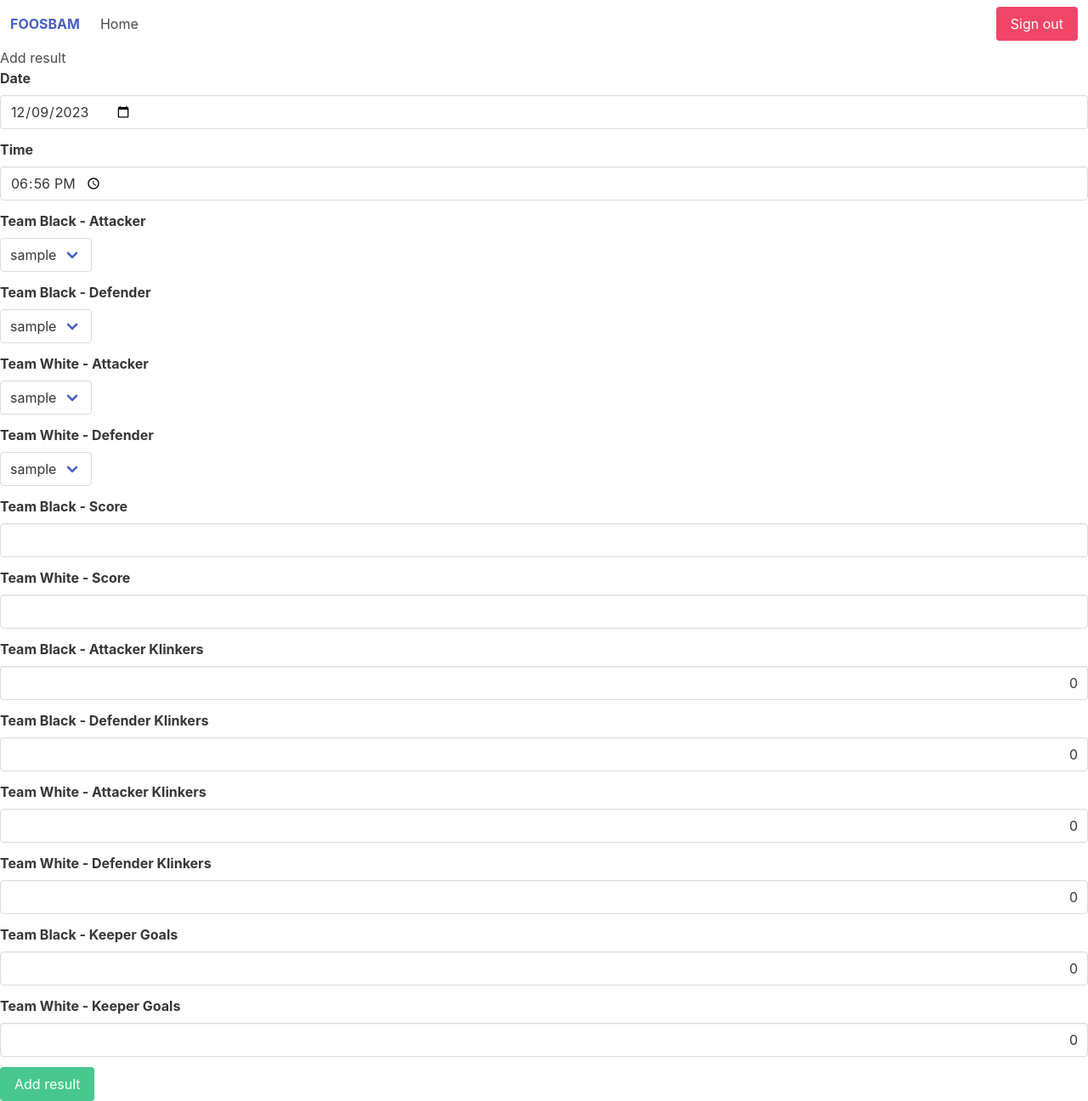
After one commit to CrossMark/foosbam, a Flask app: page /add_result in a window 1280 px wide. The commit adds this page. Shown: the whole page at 85% size. Run offline with Flask 3, Linux system fonts and the light colour scheme; the visitor is signed in with stand-in values (Sample User, id 1); data comes from the database, SQL or seed files in the repository.

Commit message:
add add_result page

```diff
--- a/foosbam/auth/routes.py
+++ b/foosbam/auth/routes.py
@@ -33,7 +33,7 @@ def login():
 
         # if next_page is not found, redirect to index. else to next_page
         if not next_page or urlsplit(next_page).netloc != '':
-            next_age = url_for('core.index')
+            next_page = url_for('core.index')
         return redirect(next_page)
     return render_template('auth/login.html', form=form)
 
--- a/foosbam/core/forms.py
+++ b/foosbam/core/forms.py
@@ -0,0 +1,24 @@
+from flask_wtf import FlaskForm
+from wtforms import DateField, IntegerField, SelectField, SubmitField, TimeField
+from wtforms.validators import DataRequired, InputRequired
+
+class AddMatchForm(FlaskForm):
+    # Match fields
+    date = DateField('Date', validators=[InputRequired()])
+    time = TimeField('Time', validators=[InputRequired()])
+    att_black = SelectField('Team Black - Attacker', validators=[InputRequired()])
+    def_black = SelectField('Team Black - Defender', validators=[InputRequired()])
+    att_white = SelectField('Team White - Attacker', validators=[InputRequired()])
+    def_white = SelectField('Team White - Defender', validators=[InputRequired()])
+
+    # Result fields
+    score_black = IntegerField('Team Black - Score', validators=[InputRequired()])
+    score_white = IntegerField('Team White - Score', validators=[InputRequired()])
+    klinker_att_black = IntegerField('Team Black - Attacker Klinkers', validators=[InputRequired()])
+    klinker_def_black = IntegerField('Team Black - Defender Klinkers', validators=[InputRequired()])
+    klinker_att_white = IntegerField('Team White - Attacker Klinkers', validators=[InputRequired()])
+    klinker_def_white = IntegerField('Team White - Defender Klinkers', validators=[InputRequired()])
+    keeper_black = IntegerField('Team Black - Keeper Goals', validators=[InputRequired()])
+    keeper_white = IntegerField('Team White - Keeper Goals', validators=[InputRequired()])
+
+    add_result = SubmitField('Add result')
--- a/foosbam/core/routes.py
+++ b/foosbam/core/routes.py
@@ -1,8 +1,73 @@
-from flask import render_template
-from flask_login import login_required
+from datetime import datetime
+from flask import redirect, render_template, request, url_for
+from flask_login import current_user, login_required
+from foosbam import db
+from foosbam.models import Match, Result, User
 from foosbam.core import bp
+from foosbam.core.forms import AddMatchForm
 
 @bp.route('/')
 @bp.route('/index')
 def index():
     return render_template("index.html")
+
+@bp.route('/add_result', methods=['GET', 'POST'])
+@login_required
+def add_result():
+    form = AddMatchForm()
+    players = [(p.id, p.username) for p in User.query.order_by('username')]
+    form.att_black.choices = form.def_black.choices = form.att_white.choices = form.def_white.choices = players
+
+    if request.method == 'GET':
+        form.date.data = datetime.now().date()
+        form.time.data = datetime.now().time()
+        form.klinker_att_black.data = 0
+        form.klinker_def_black.data = 0
+        form.klinker_att_white.data = 0
+        form.klinker_def_white.data = 0
+        form.keeper_black.data = 0
+        form.keeper_white.data = 0
+
+    if form.validate_on_submit():
+        # form.date.default = datetime.now().date()
+        # form.time.default = datetime.now().time()
+        # form.klinker_att_black.default = 0
+        # form.klinker_def_black.default = 0
+        # form.klinker_att_white.default = 0
+        # form.klinker_def_white.default = 0
+        # form.keeper_black.default = 0
+        # form.keeper_white.default = 0
+
+        played_at_timestamp = datetime.combine(form.date.data, form.time.data)
+
+        match = Match(
+            played_at=played_at_timestamp,
+            att_black=form.att_black.data,
+            def_black=form.def_black.data,
+            att_white=form.att_white.data,
+            def_white=form.def_white.data
+        )
+
+        db.session.add(match)
+        db.session.flush()
+
+        result = Result(
+            match_id = match.id,
+            created_by = current_user.id,
+            status = "Pending",
+            score_black = form.score_black.data,
+            score_white = form.score_white.data,
+            klinker_att_black = form.klinker_att_black.data,
+            klinker_att_white = form.klinker_att_white.data,
+            klinker_def_black = form.klinker_def_black.data,
+            klinker_def_white = form.klinker_def_white.data,
+            keeper_black = form.keeper_black.data,
+            keeper_white = form.keeper_white.data
+        )
+
+
+        db.session.add(result)
+        db.session.commit()
+        return redirect(url_for('core.index'))
+
+    return render_template("core/add_result.html", form=form)
--- a/foosbam/models.py
+++ b/foosbam/models.py
@@ -40,8 +40,8 @@ class Result(db.Model):
     match_id: so.Mapped[int] = so.mapped_column(sa.ForeignKey(Match.id), nullable=False)
     created_at: so.Mapped[datetime] = so.mapped_column(sa.DateTime(timezone=True), server_default=sa.func.now(), nullable=False, index=True)
     created_by: so.Mapped[int] = so.mapped_column(sa.ForeignKey(User.id), nullable=False)
-    checked_at: so.Mapped[datetime] = so.mapped_column(sa.DateTime(timezone=True), server_default=sa.func.now())
-    checked_by: so.Mapped[int] = so.mapped_column(sa.ForeignKey(User.id))
+    checked_at: so.Mapped[datetime] = so.mapped_column(sa.DateTime(timezone=True), nullable=True)
+    checked_by: so.Mapped[int] = so.mapped_column(sa.ForeignKey(User.id), nullable=True)
     status: so.Mapped[str] = so.mapped_column(sa.String(64), nullable=False)
     score_black: so.Mapped[int] = so.mapped_column(nullable=False)
     score_white: so.Mapped[int] = so.mapped_column(nullable=False)
--- /dev/null
+++ b/foosbam/templates/core/add_result.html
@@ -0,0 +1,7 @@
+{% extends "base.html" %}
+{% import "macros.html" as m %}
+
+{% block content %}
+    <h1>Add result</h1>
+    {{ m.quick_form(form) }}
+{% endblock %}
--- a/foosbam/templates/macros.html
+++ b/foosbam/templates/macros.html
@@ -51,6 +51,41 @@
             </div>
         </div>
 
+    {%- elif field.type == 'DateField' %}
+        <div class="field">
+            <label class="label">{{ field.label }}</label>
+            <div class="control">
+                {{  field(class="input", type="date")  }}
+            </div>
+            {% for error in field.errors %}
+                <p class="help is-danger">{{ error }}</p>
+            {% endfor %}
+        </div>
+
+    {%- elif field.type == 'IntegerField' %}
+        <div class="field">
+            <label class="label">{{ field.label }}</label>
+            <div class="control">
+                {{  field(class="input", type="number", dir='rtl')  }}
+            </div>
+            {% for error in field.errors %}
+                <p class="help is-danger">{{ error }}</p>
+            {% endfor %}
+        </div>
+
+    {%- elif field.type == 'SelectField' +%}
+        <div class="field">
+            <label class="label">{{ field.label }}</label>
+            <div class="select">
+                <div>
+                    {{  field  }}
+                </div>
+                {% for error in field.errors %}
+                    <p class="help is-danger">{{ error }}</p>
+                {% endfor %}
+            </div>
+        </div>
+
     {%- elif field.type == 'StringField' %}
         <div class="field">
             <label class="label">{{ field.label }}</label>
@@ -60,6 +95,24 @@
             {% for error in field.errors %}
                 <p class="help is-danger">{{ error }}</p>
             {% endfor %}
+        </div>
+
+    {%- elif field.type == 'TimeField' %}
+        <div class="field">
+            <label class="label">{{ field.label }}</label>
+            <div class="control">
+                {{  field(class="input", type="time")  }}
+            </div>
+            {% for error in field.errors %}
+                <p class="help is-danger">{{ error }}</p>
+            {% endfor %}
+        </div>
+
+    {%- elif field.name == 'add_result' %}
+        <div class="field">
+            <div class="control">
+                <button class="button is-success">{{ field.label }}</button>
+            </div>
         </div>
 
     {%- elif field.type == 'SubmitField' %}
```
Also changed, not shown: foosbam/templates/index.html (+17 -4 lines), migrations/versions/f6ecc1726f07_.py (added, +44 -0 lines).
